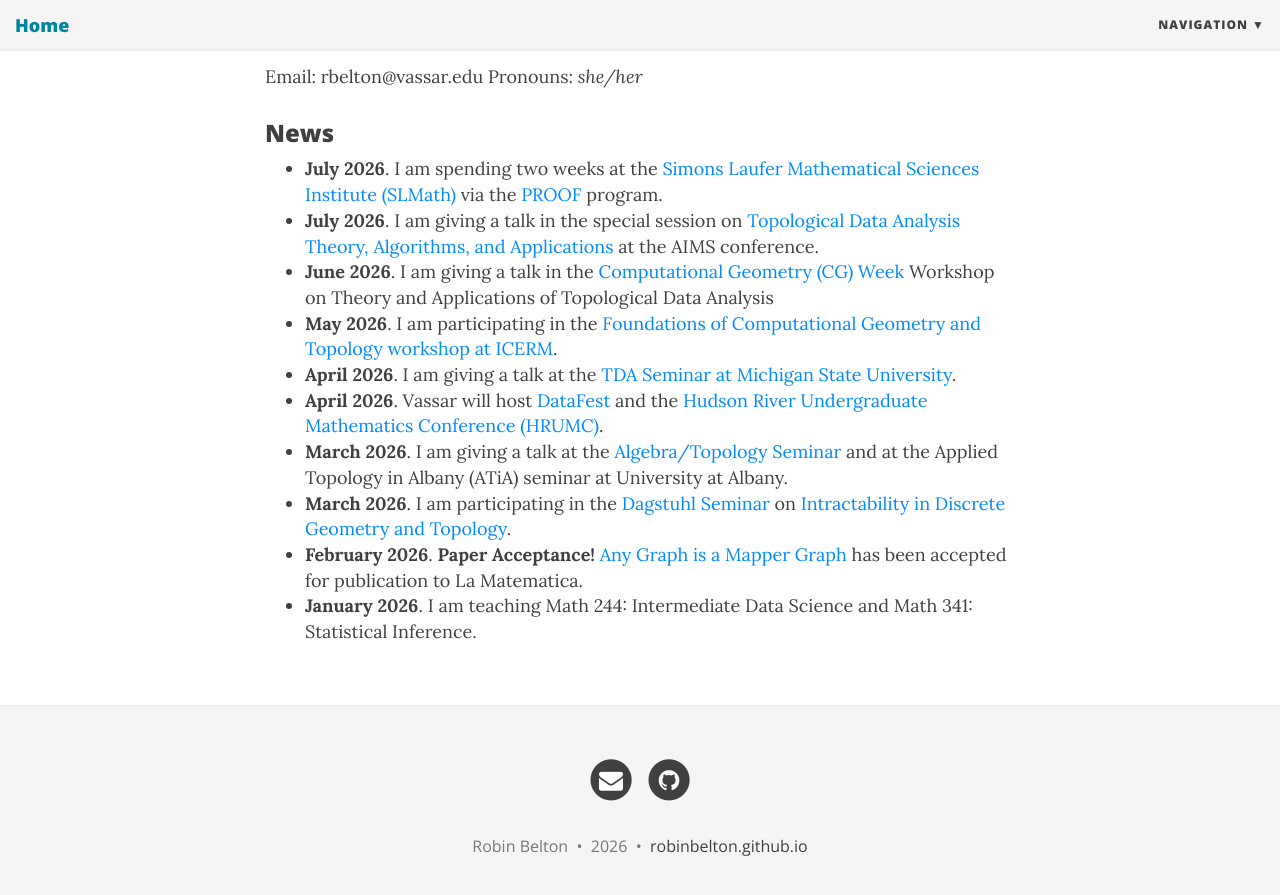
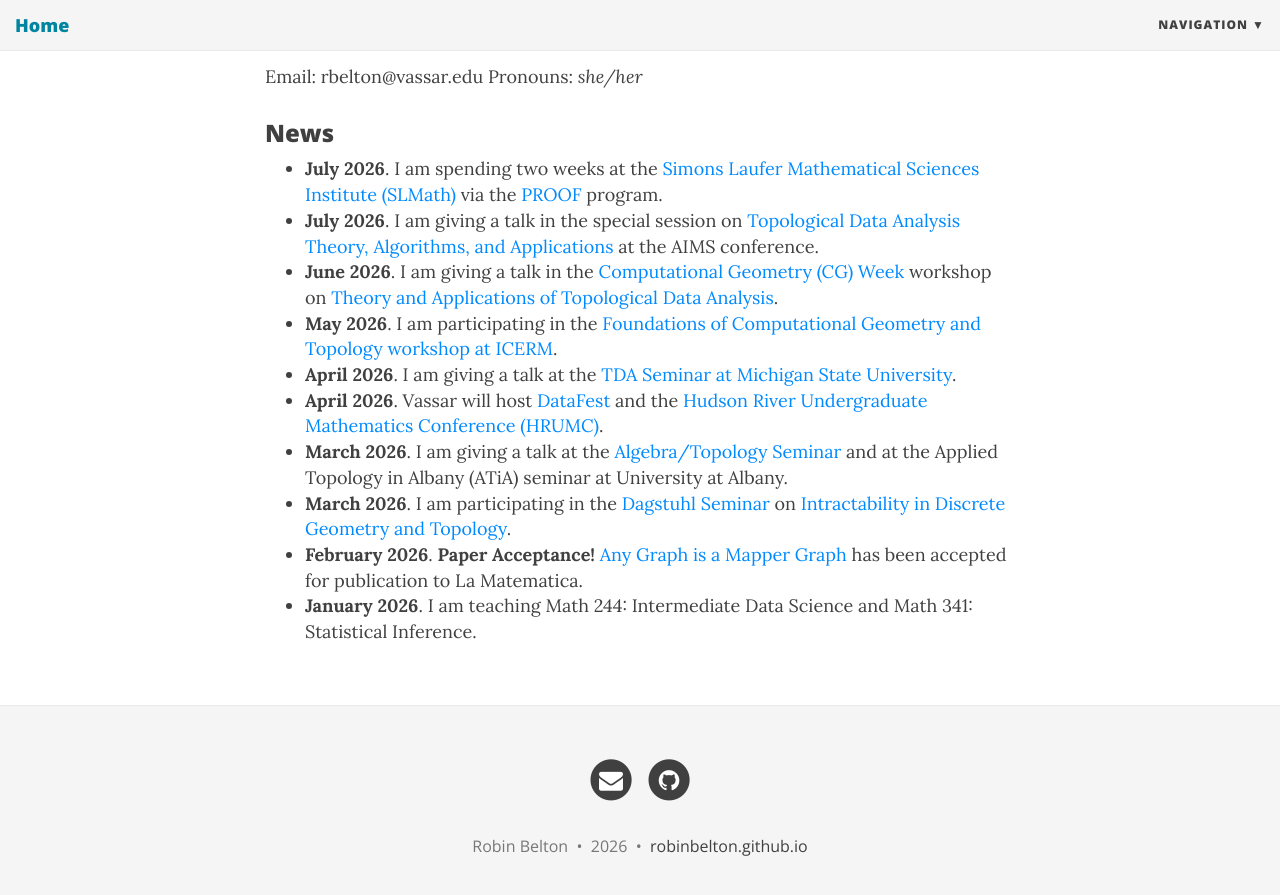
Before and after one commit to robinbelton/robinbelton.github.io, a Jekyll site: the page built from index.html, in a window 1280 px wide and 900 px high, scrolled down 717 px. Shown: the top 895 px of the window. Built offline with Jekyll 4.4.1, drawn with Linux system fonts in a browser that asks for light colours; nearby versions of some CDN libraries; the list of posts is cut into pages by our own code.

Commit message:
Update home page

```diff
--- a/index.html
+++ b/index.html
@@ -20,7 +20,7 @@ Hello! I am an Assistant Professor in the Department of Mathematics and Statisti
 <ul>
     <li><b>July 2026</b>. I am spending two weeks at the <a href="https://www.slmath.org/">Simons Laufer Mathematical Sciences Institute (SLMath)</a> via the <a href="https://www.slmath.org/proof">PROOF</a> program.
     <li><b>July 2026</b>. I am giving a talk in the special session on <a href="https://aimsconference.org/AIMS-Conference/conf-reg2026/ss/changeApp12.php?ssid=122">Topological Data Analysis Theory, Algorithms, and Applications</a> at the AIMS conference.</li>
-    <li><b>June 2026</b>. I am giving a talk in the <a href="https://cgweek26.computational-geometry.org/">Computational Geometry (CG) Week</a> Workshop on Theory and Applications of Topological Data Analysis
+    <li><b>June 2026</b>. I am giving a talk in the <a href="https://cgweek26.computational-geometry.org/">Computational Geometry (CG) Week</a> workshop on <a href="https://tda-socg2026.netlify.app/">Theory and Applications of Topological Data Analysis</a>.</li>
     <li><b>May 2026</b>. I am participating in the <a href="https://icerm.brown.edu/program/topical_workshop/tw-26-fcg">Foundations of Computational Geometry and Topology workshop at ICERM</a>.</li>
     <li><b>April 2026</b>. I am giving a talk at the <a href="https://cmse.msu.edu/NewsEvents/tda_seminar/index.aspx">TDA Seminar at Michigan State University</a>.</li>
     <li><b>April 2026</b>. Vassar will host <a href="https://pages.vassar.edu/datafest/">DataFest</a> and the <a href="https://sites.google.com/view/hrumc/home">Hudson River Undergraduate Mathematics Conference (HRUMC)</a>.</li>
```
